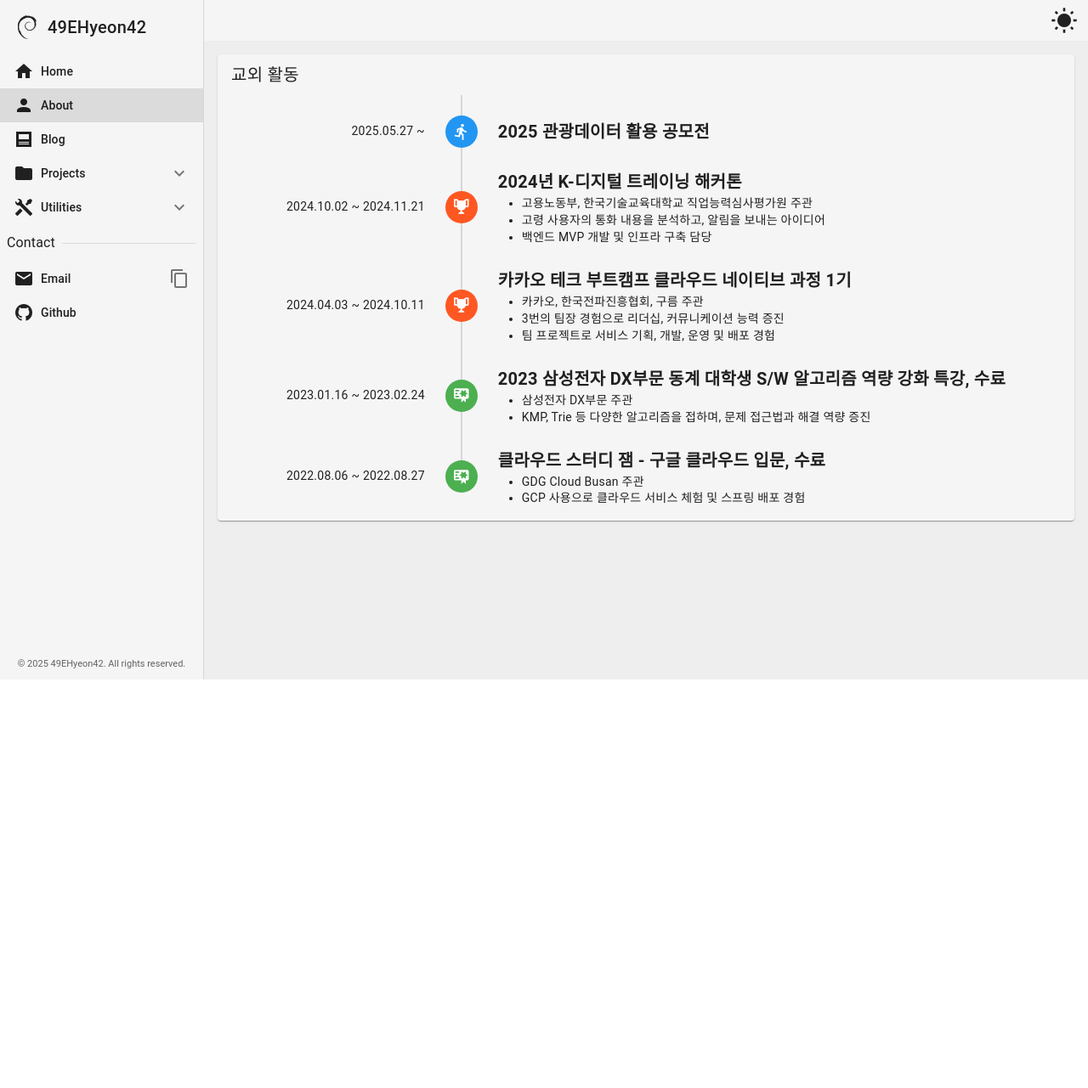
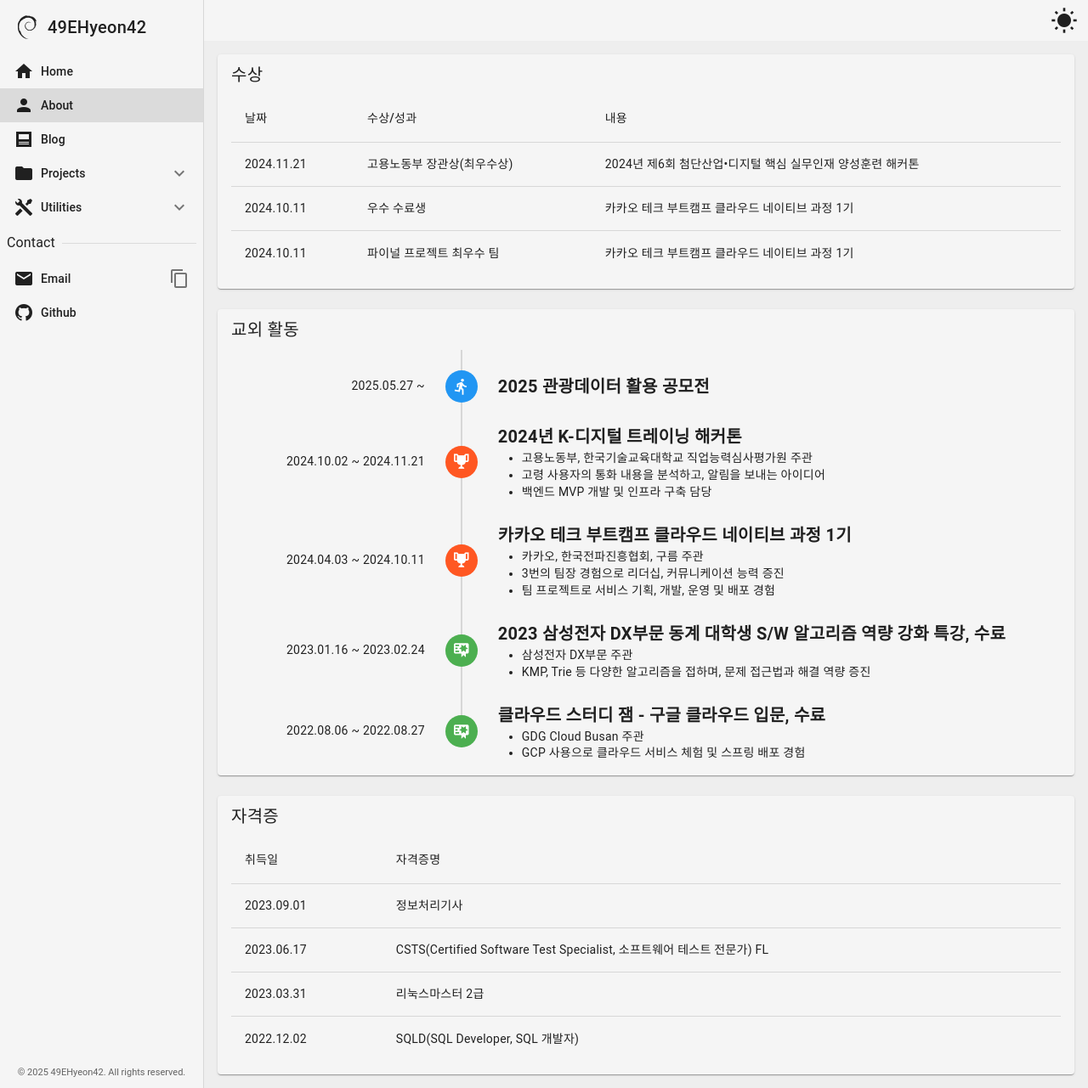
Before and after one commit to 49EHyeon42/vue-boilerplate, a Vue app: page /about in a window 1280 px wide. Shown: the whole page at 85% size. Before the commit the page ends 800 px from the top, so only its background shows below. Built offline with nearby package versions, Linux system fonts and the light colour scheme; a web font is replaced by a local one.

Commit message:
temp: About 임시 저장

```diff
--- a/src/views/AboutView.vue
+++ b/src/views/AboutView.vue
@@ -1,11 +1,65 @@
 <script setup lang="ts">
 import EhLayout2 from '@/layouts/EhLayout2.vue';
+
+const awards = [
+  {
+    date: '2024.11.21',
+    title: '고용노동부 장관상(최우수상)',
+    description: '2024년 제6회 첨단산업•디지털 핵심 실무인재 양성훈련 해커톤',
+  },
+  {
+    date: '2024.10.11',
+    title: '우수 수료생',
+    description: '카카오 테크 부트캠프 클라우드 네이티브 과정 1기',
+  },
+  {
+    date: '2024.10.11',
+    title: '파이널 프로젝트 최우수 팀',
+    description: '카카오 테크 부트캠프 클라우드 네이티브 과정 1기',
+  },
+];
+
+const certifications = [
+  { title: '정보처리기사', date: '2023.09.01' },
+  {
+    title: 'CSTS(Certified Software Test Specialist, 소프트웨어 테스트 전문가) FL',
+    date: '2023.06.17',
+  },
+  { title: '리눅스마스터 2급', date: '2023.03.31' },
+  { title: 'SQLD(SQL Developer, SQL 개발자)', date: '2022.12.02' },
+];
 </script>
 
 <template>
   <EhLayout2>
     <v-container fluid>
       <v-row>
+        <!-- 수상 카드 -->
+        <v-col cols="12" class="d-flex">
+          <v-card class="w-100">
+            <v-card-title>수상</v-card-title>
+            <v-card-text>
+              <v-table>
+                <thead>
+                  <tr>
+                    <th>날짜</th>
+                    <th>수상/성과</th>
+                    <th>내용</th>
+                  </tr>
+                </thead>
+                <tbody>
+                  <tr v-for="(award, index) in awards" :key="index">
+                    <td>{{ award.date }}</td>
+                    <td>{{ award.title }}</td>
+                    <td>{{ award.description }}</td>
+                  </tr>
+                </tbody>
+              </v-table>
+            </v-card-text>
+          </v-card>
+        </v-col>
+
+        <!-- 교외 활동 카드 -->
         <v-col cols="12" class="d-flex">
           <!-- TODO: 나중에 w-100 빼고 조절 -->
           <v-card class="w-100">
@@ -75,6 +129,29 @@ import EhLayout2 from '@/layouts/EhLayout2.vue';
             </v-card-text>
           </v-card>
         </v-col>
+
+        <!-- 자격증 카드 -->
+        <v-col cols="12" class="d-flex">
+          <v-card class="w-100">
+            <v-card-title>자격증</v-card-title>
+            <v-card-text>
+              <v-table>
+                <thead>
+                  <tr>
+                    <th>취득일</th>
+                    <th>자격증명</th>
+                  </tr>
+                </thead>
+                <tbody>
+                  <tr v-for="(cert, index) in certifications" :key="index">
+                    <td>{{ cert.date }}</td>
+                    <td>{{ cert.title }}</td>
+                  </tr>
+                </tbody>
+              </v-table>
+            </v-card-text>
+          </v-card>
+        </v-col>
       </v-row>
     </v-container>
   </EhLayout2>
```
